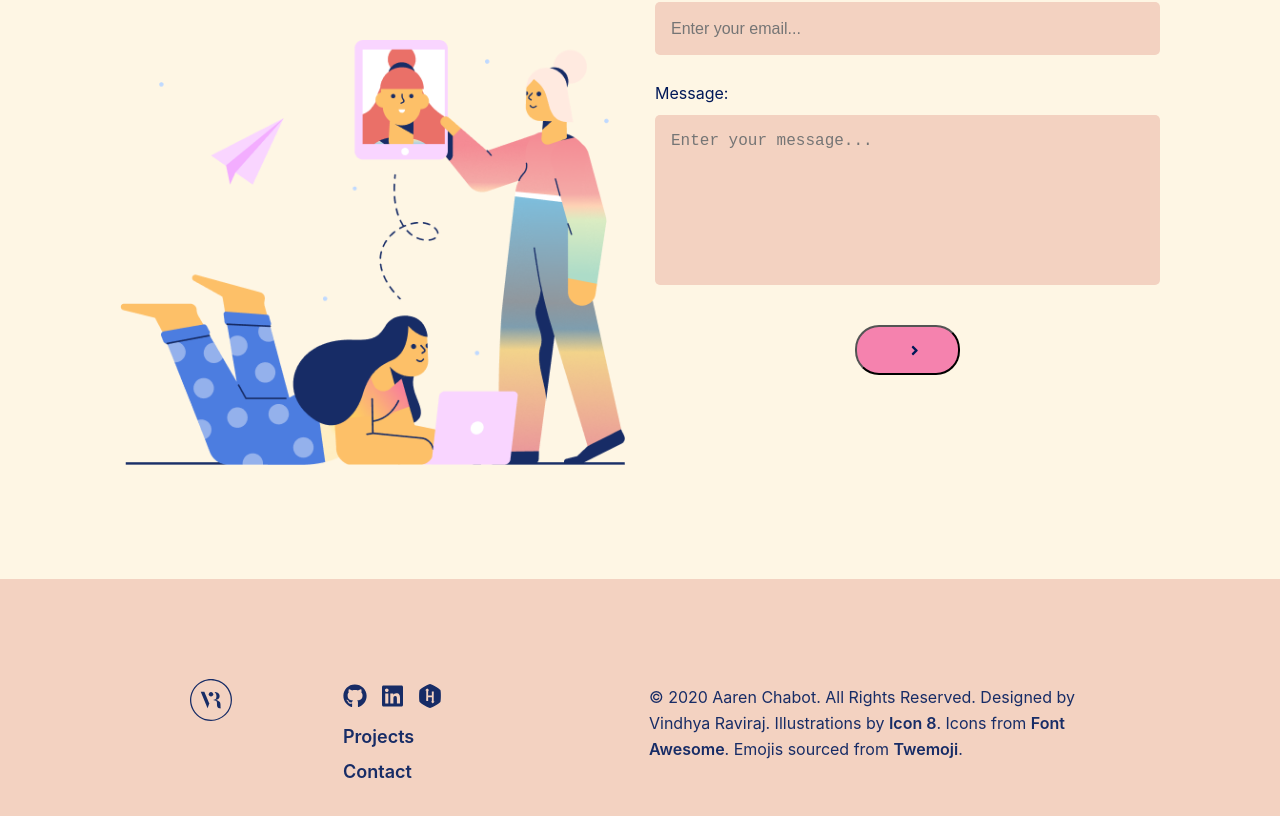
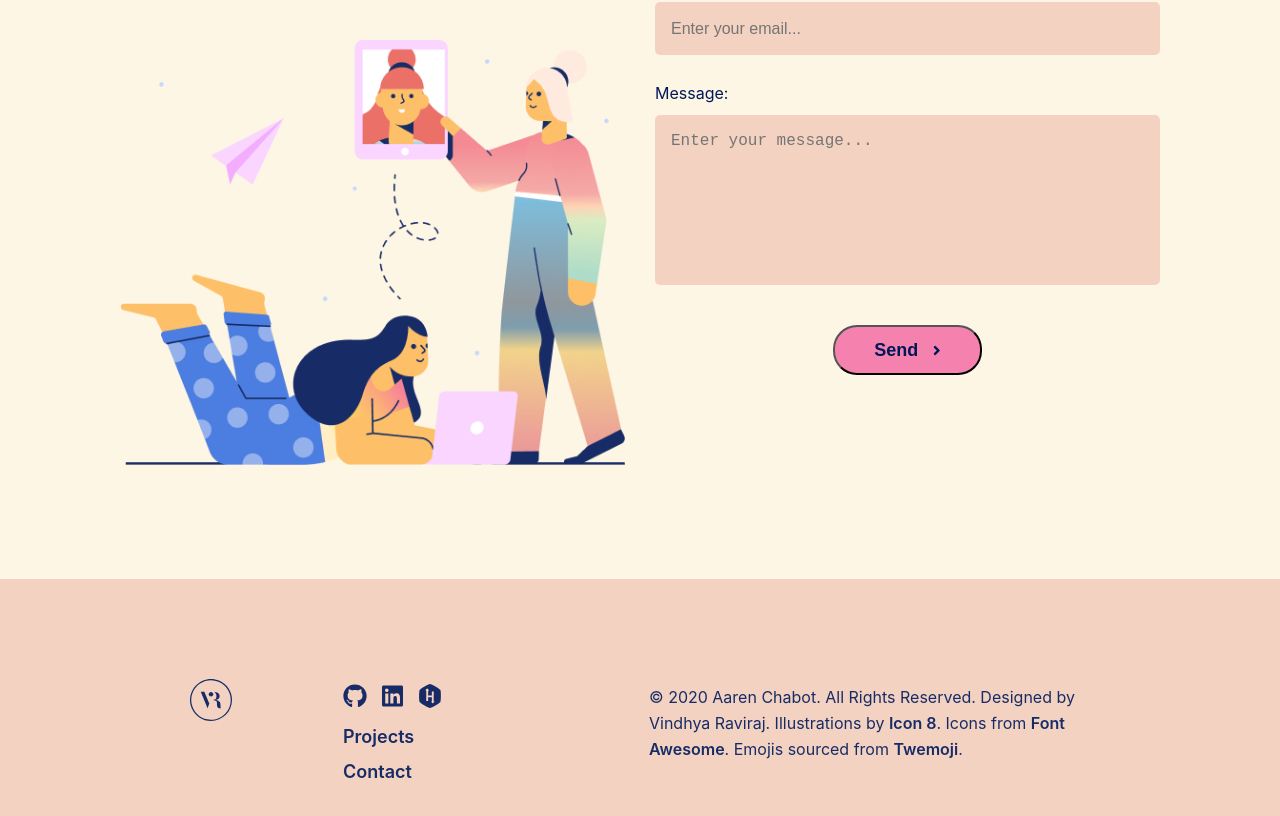
Before and after one commit to aaren-chabot/portfolio, a React (Create React App) app: page / in a window 1280 px wide. Shown: the part 4163-4979 px from the top of the page. Built offline with nearby package versions, Linux system fonts and the light colour scheme.

Commit message:
add axios, form submition and validation

```diff
--- a/package.json
+++ b/package.json
@@ -7,6 +7,7 @@
     "@fortawesome/free-brands-svg-icons": "^5.13.0",
     "@fortawesome/free-solid-svg-icons": "^5.13.0",
     "@fortawesome/react-fontawesome": "^0.1.9",
+    "axios": "^0.19.2",
     "clsx": "^1.1.0",
     "husky": "^4.2.5",
     "lint-staged": "^10.1.7",
--- /dev/null
+++ b/src/components/ContactForm/ContactForm.Context.js
@@ -0,0 +1,48 @@
+export const formStates = {
+  initial: 'initial',
+  loading: 'loading',
+  sent: 'sent',
+  error: 'error'
+};
+
+export const initFormData = {
+    state: formStates.initial,
+    buttonText: 'Send',
+    name: {
+      value: '',
+      label: 'Name:',
+      placeholder: 'Enter your name...',
+      errorType: ''
+    },
+    email: {
+      value: '',
+      label: 'Email:',
+      placeholder: 'Enter your email...',
+      errorType: ''
+    },
+    message: {
+      value: '',
+      label: 'Message:',
+      placeholder: 'Enter your message...',
+      errorType: ''
+    }
+  };
+
+  export const messages = {
+    form: {
+      sending: 'Sending...',
+      sent: 'Thank you for reaching out. I will respond withing 48 hours.',
+      error: 'There was an error. Please try again later',
+      initial: ''
+    },
+    name: {
+      length: 'You must enter your name to submit.'
+    },
+    email: {
+      invalid: 'Please enter a valid e-mail.',
+      length: 'Please enter your e-mail.'
+    },
+    message: {
+      length: 'Please provide a reason for reaching out.'
+    }
+  };
--- a/src/components/ContactForm/ContactForm.component.js
+++ b/src/components/ContactForm/ContactForm.component.js
@@ -1,54 +1,70 @@
-import React, { useState, useEffect } from 'react';
+import React, { useState } from 'react';
+import axios from 'axios';
 
 import Typography from '../../components/Typography/Typography.component';
 import Button from '../../components/Button/Button.component';
 
 import styles from './ContactForm.module.scss';
+import api from '../../constants';
+import { formStates, initFormData, messages } from './ContactForm.Context';
 
 const ContactForm = () => {
-  const initialForm = {
-    name: {
-      label: 'Name:',
-      value: '',
-      placeholder: 'Enter your name...'
-    },
-    email: {
-      label: 'Email:',
-      value: '',
-      placeholder: 'Enter your email...'
-    },
-    message: {
-      label: 'Message:',
-      value: '',
-      placeholder: 'Enter your message...'
-    }
-  };
-  const [formData, setFormData] = useState(initialForm);
-
-  useEffect(() => {}, [formData]);
+    const [formData, setFormData] = useState(initFormData);
 
   const handleChange = (e) => {
     const input = e.target.getAttribute('name');
+    let errorType;
+
+    // Handle Errors
+    if(!e.target.validity.valid) {
+      errorType = 'invalid';
+    } else if(e.target.value.trim().length === 0) {
+      errorType = 'length';
+    } else {
+      errorType = '';
+    }
+
     setFormData({
       ...formData,
       [input]: {
         ...formData[input],
-        value: e.target.value
+        value: e.target.value.trim(),
+        errorType
       }
     });
+    console.log('data', formData)
   };
 
   const handleSubmit = (e) => {
     e.preventDefault();
+    setFormData({
+      ...formData,
+      state: formStates.loading
+    });
     const formValues = {
       name: formData.name.value,
       email: formData.email.value,
       message: formData.message.value
     };
-    console.log('submit', formValues);
+
+    axios
+      .post(api.FORMSPREE, formValues)
+      .then(() => {
+        setFormData({
+          ...initFormData,
+          state: formStates.sent
+        });
+      })
+      .catch((err) => {
+        setFormData({
+          ...formData,
+          state: formStates.error
+        });
+        console.log('Message not sent', err);
+      });
   };
 
-  const { name, email, message } = formData;
+  const { name, email, message, buttonText } = formData;
   return (
     <div className={styles['contact-form']}>
       <form>
@@ -88,7 +104,9 @@ const ContactForm = () => {
           onChange={(e) => handleChange(e)}
         />
 
-        <Button type="submit" onClick={(e) => handleSubmit(e)} />
+        <Button type="submit" onClick={(e) => handleSubmit(e)}>
+          {buttonText}
+        </Button>
       </form>
     </div>
   );
```
Also changed, not shown: 2 other files (tests, documents, lock files or other folders).
